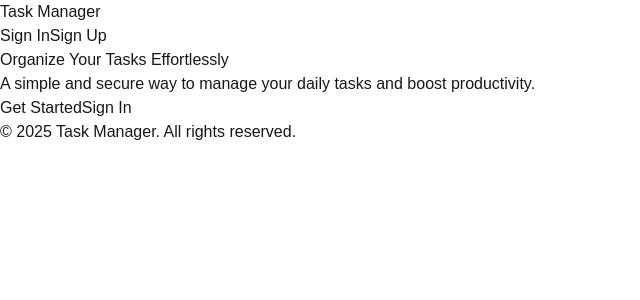
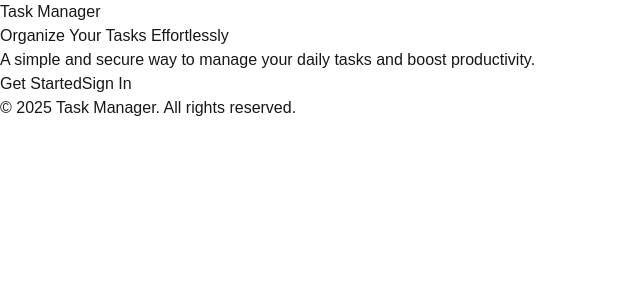
Before and after one commit to Vishnu070501/full-stack-next, a Next.js app: page / in a window 1280 px wide. Shown: the top 300 px of the page, without its empty margins (0-640 px from the left). Built offline with nearby package versions, Linux system fonts and the light colour scheme.

Commit message:
better main page

```diff
--- a/src/app/page.tsx
+++ b/src/app/page.tsx
@@ -7,7 +7,7 @@
       <header className="bg-white shadow-md p-4">
         <nav className="max-w-7xl mx-auto flex justify-between items-center">
           <h1 className="text-3xl font-bold text-gray-800">Task Manager</h1>
-          <div className="flex gap-4">
+          {/* <div className="flex gap-4">
             <Link href="/login">
               <button className="px-5 py-2 text-gray-700 font-medium rounded-md transition duration-200 hover:bg-gray-200">
                 Sign In
@@ -18,7 +18,7 @@
                 Sign Up
               </button>
             </Link>
-          </div>
+          </div> */}
         </nav>
       </header>
 
```
